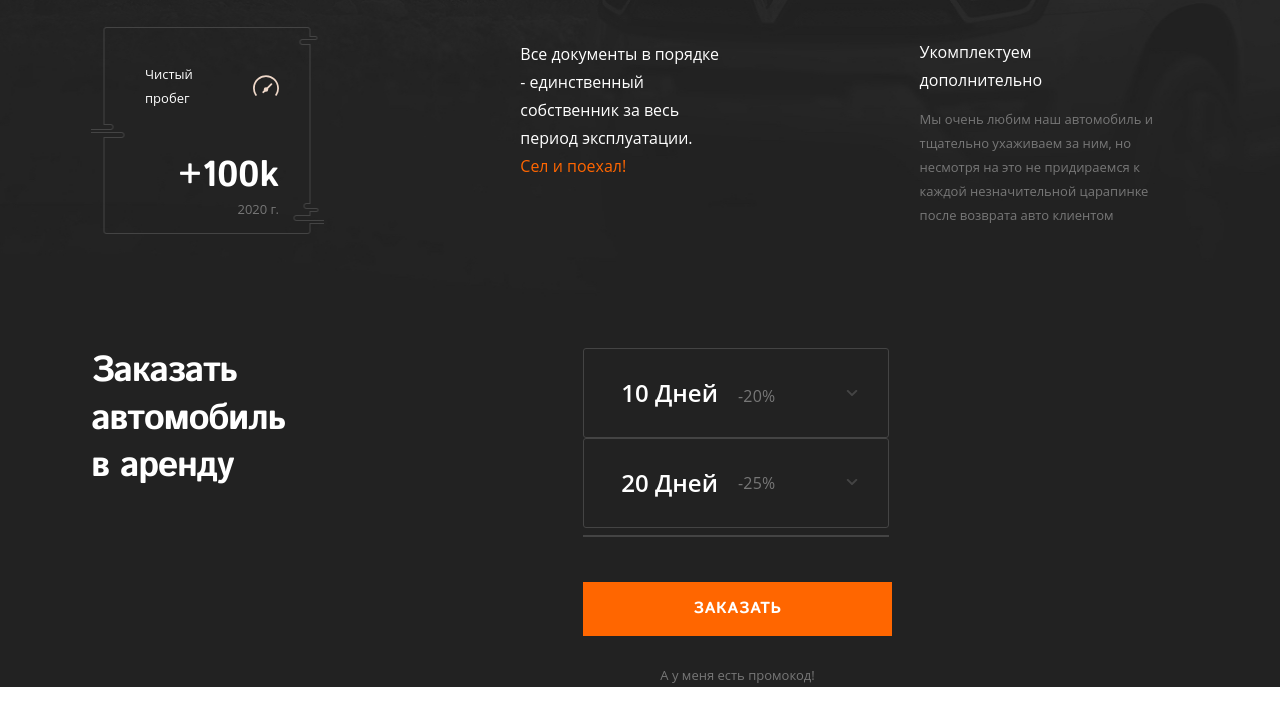
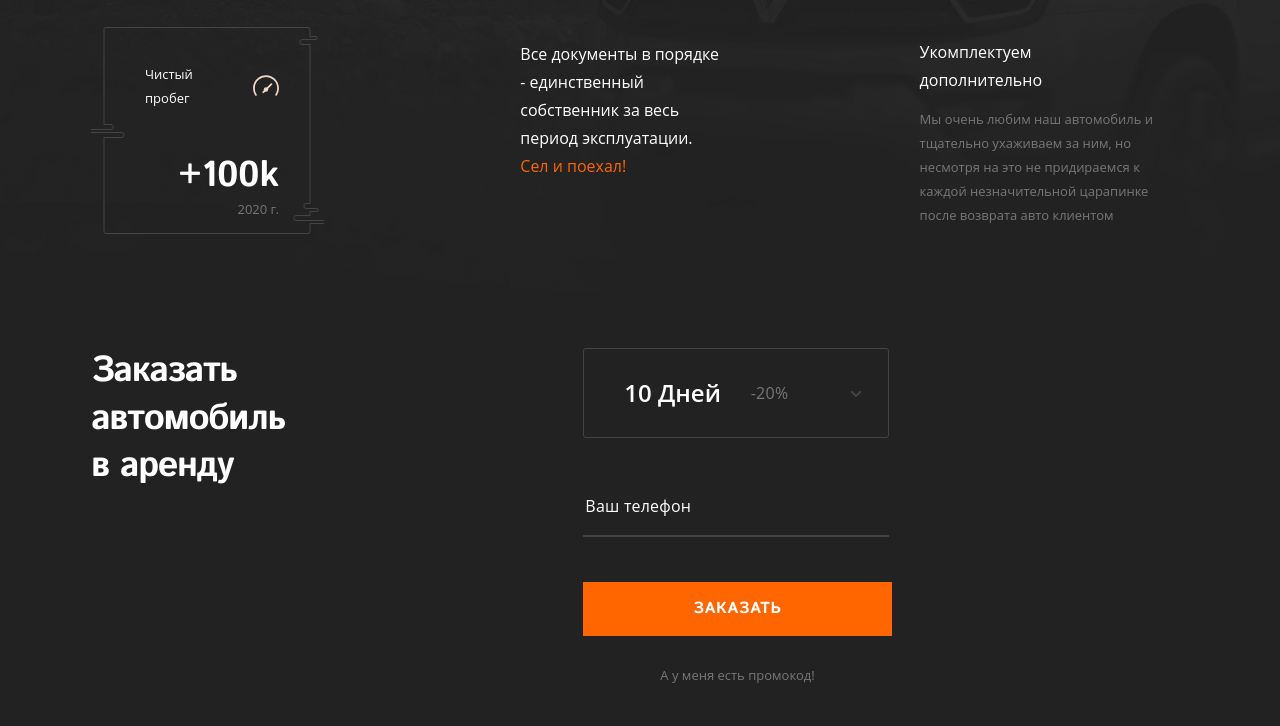
Before and after one commit to vsbdn/diploma, a website: page src/index.html in a window 1280 px wide. Shown: the part 4114-4840 px from the top of the page. Before the commit the page ends 4801 px from the top, so only its background shows below. Drawn offline with Linux system fonts and the light colour scheme; a web font is replaced by a local one.

Commit message:
Adedd objects for footer

```diff
--- a/src/index.html
+++ b/src/index.html
@@ -304,22 +304,25 @@
             <form id="footer__form" class="footer__form">
               <div class="select">
                 <div class="select-trigger">
-                  <span class="select-trigger-text">10 Дней</span>
-                  <img src="img/select-icon.svg" alt="icon" class="select-trigger-icon">
+                  <div class="select-trigger-days">10 Дней</div>
+                  <div class="select-trigger-discount">-20%</div>
                 </div>
                 <ul class="select-list">
-                  <li class="select-list-second">
-                    20 Дней
+                  <li data-day="10" data-discount="20">
+                    <div class="select-trigger-days">10 Дней</div>
+                    <div class="select-trigger-discount">-20%</div>
                   </li>
-                  <li>
-                    <img src="img/select-icon.svg" alt="icon" class="select-trigger-icon">
+                  <li data-day="20" data-discount="25">
+                    <div class="select-trigger-days">20 Дней</div>
+                    <div class="select-trigger-discount">-25%</div>
                   </li>
                 </ul>
               </div>
               <input type="text" class="footer__form-input" placeholder="Ваш телефон">
               <button class="footer__form-button">Заказать</button>
+              <span class="footer__form-promocode">А у меня есть промокод!</span>
             </form>
-            <a href="#" class="footer__form-promocode">А у меня есть промокод!</a>
+            <a href="" class="footer__form-promocode"></a>
           </div>
           <!-- /.footer__col -->
           <div class="footer__col footer__col-three"></div>
--- a/src/js/main.js
+++ b/src/js/main.js
@@ -26,4 +26,17 @@ $(document).ready(function () {
         },
     })
 
+    $('.select-trigger').on('click', function () {
+        $(this).parent().toggleClass('active');
+    });
+
+    $('.select-list li').on('click', function () {
+        const day = $(this).data('day');
+        const discount = $(this).data('discount');
+        const parent = $(this).parents('.select');
+        parent.find('.select-trigger .select-trigger-days').html(`${day} Дней`);
+        parent.find('.select-trigger .select-trigger-discount').html(`-${discount}%`);
+        $(this).parents('.select').removeClass('active');
+    });
+
 });
--- a/src/sass/templates/_footer__form.sass
+++ b/src/sass/templates/_footer__form.sass
@@ -1,4 +1,6 @@
 .footer
+  &-form
+    padding-bottom: 40rem
   &__form
     &-title
       +istokBold
@@ -75,22 +77,32 @@
 
 
 
-
 .select
   position: relative
+  margin-bottom: 45px
+  &:after
+    content: ''
+    position: absolute
+    right: 30px
+    top: 42px
+    width: 12px
+    height: 8px
+    background: url("../img/select-icon.svg") no-repeat center
   &-trigger
     display: flex
+    justify-content: space-between
     align-items: center
-    justify-content: space-between
-    margin: 0 0 4.5rem 0
-    padding: 0 3rem 0 3.7rem
-    width: 30.6rem
-    height: 9rem
-    border-radius: 0.3rem
-    border: solid 1px #444444
+    padding: 0 40px
+    width: 306px
+    height: 90px
+    border-radius: 3px
+    border-width: 1px
+    border-style: solid
+    border-color: #444444
     background-color: #222222
-    &-text
-      +sansReg
+    color: white
+    &-days
+      +sansBold
       font-size: 24px
       font-weight: 600
       font-stretch: normal
@@ -99,59 +111,47 @@
       letter-spacing: normal
       text-align: left
       color: $light
-      &:after
-        content: '-20%'
-        margin-left: 2rem
-        +sansReg
-        font-size: 16px
-        font-weight: normal
-        font-stretch: normal
-        font-style: normal
-        line-height: 1.75
-        letter-spacing: 0.24px
-        text-align: left
-        color: #777777
+    &-discount
+      +sansReg
+      font-size: 16px
+      font-weight: normal
+      font-stretch: normal
+      font-style: normal
+      line-height: 1.75
+      letter-spacing: 0.24px
+      text-align: left
+      color: #777777
+      margin-right: 60px
   &-list
     position: absolute
     top: 100%
     right: 0
     left: 0
     list-style: none
-    display: flex
+    display: none
     align-items: center
-    justify-content: space-between
-    margin: 0 0 4.5rem 0
-    padding: 0 3rem 0 3.7rem
-    width: 30.6rem
-    height: 9rem
-    border-radius: 0.3rem
-    border: solid 1px #444444
+    margin: 0
+    padding: 0 40px
+    border-width: 0 1px 1px
+    border-style: solid
+    border-color: #444444
+    width: 306px
+    border-radius: 0 0 3px 3px
     background-color: #222222
-    &-second
+    color: white
+    &-discount
+      margin-right: 60px
+    li
+      width: 100%
+      justify-content: space-between
       display: flex
       align-items: center
-      justify-content: space-between
-      +sansReg
-      font-size: 24px
-      font-weight: 600
-      font-stretch: normal
-      font-style: normal
-      line-height: 1.5
-      letter-spacing: normal
-      text-align: left
-      color: $light
-      &:after
-        content: '-25%'
-        margin-left: 2rem
-        +sansReg
-        font-size: 16px
-        font-weight: normal
-        font-stretch: normal
-        font-style: normal
-        line-height: 1.75
-        letter-spacing: 0.24px
-        text-align: left
-        color: #777777
+      padding: 20px 0
 
-    //&:not(:first-child)
-    //  display: none
+.active .select-list
+  display: flex
+  flex-direction: column
+
+.active .select-trigger
+  border-bottom-left-radius: 0
+  border-bottom-right-radius: 0
```
Also changed, not shown: src/css/style.css.
